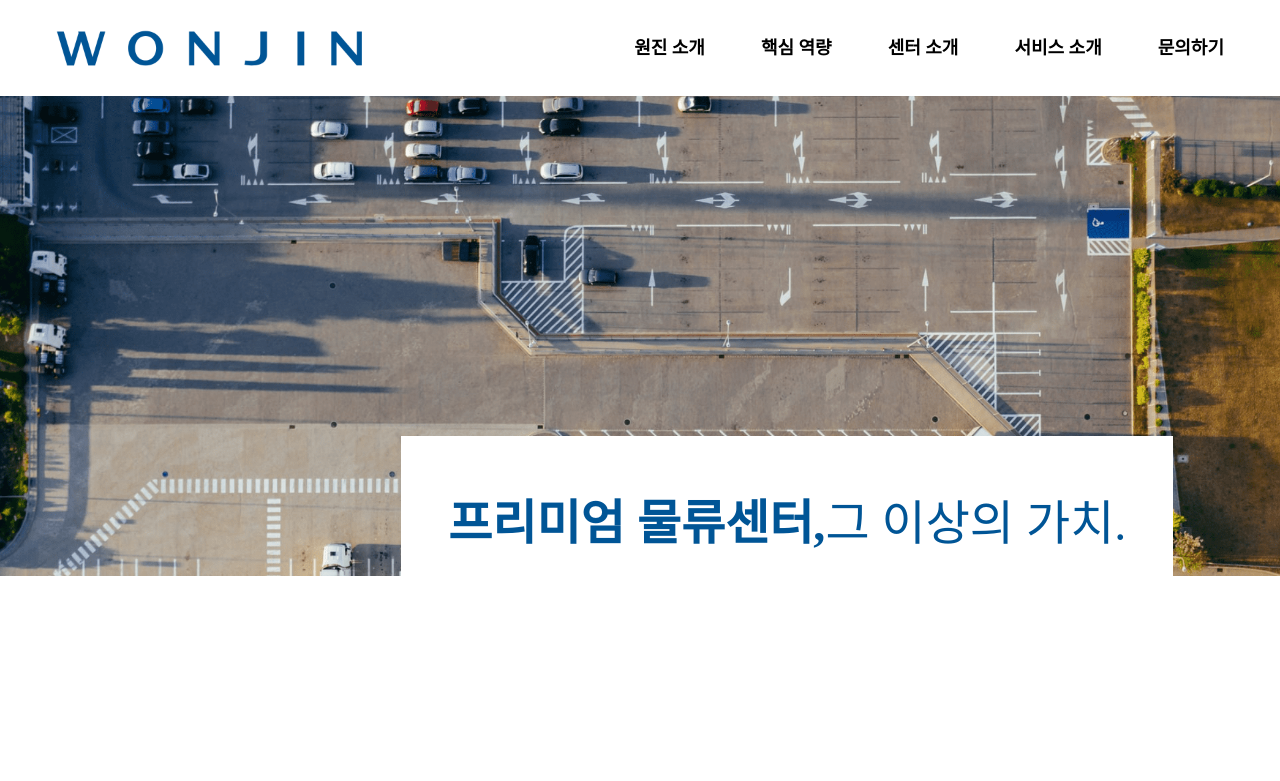
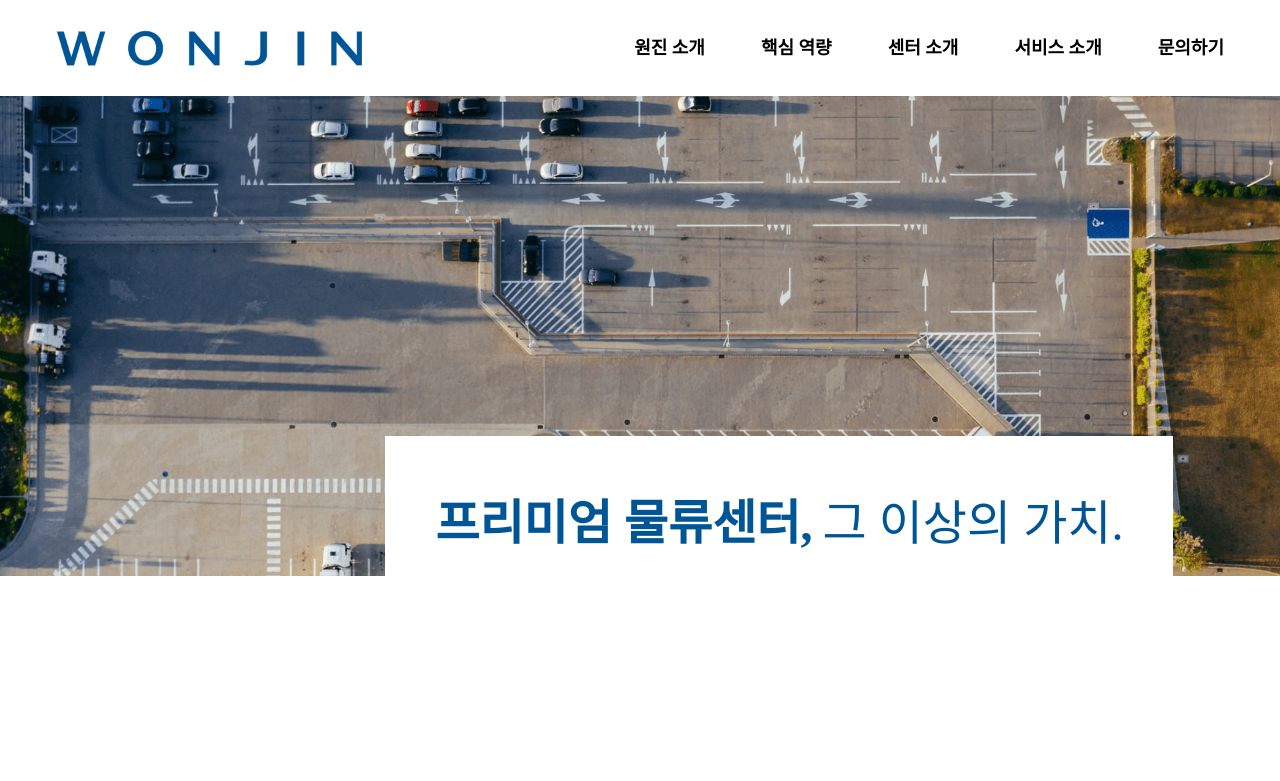
Before and after one commit to madamrocket/wonjin, a Gatsby site: page / in a window 1280 px wide. Shown: the top 781 px of the page. Built offline with nearby package versions, Linux system fonts and the light colour scheme; Gatsby itself is replaced by a stand-in of ours.

Commit message:
:art: heading 영역 message box 스타일 수정

```diff
--- a/src/components/section-intro-wonjin/heading.tsx
+++ b/src/components/section-intro-wonjin/heading.tsx
@@ -12,6 +12,9 @@ const MessageBox = styled(Container)`
   position: absolute;
   top: 21.25rem;
   right: 8.33333%;
+  max-width: 49.25rem;
+  width: 100%;
+  text-align: center;
 
   @media ${media.md} {
     transform: translateX(-50%);
@@ -24,8 +27,14 @@ function Heading() {
   return (
     <Container position="relative">
       <CoverImage src="/images/main-cover.png" height={30} />
-      <MessageBox padding="3.25rem  2.938rem">
-        <Text color="blue" fontSize={3} fontWeight="bold" inlineBlock>
+      <MessageBox padding="3.25rem  0">
+        <Text
+          color="blue"
+          fontSize={3}
+          fontWeight="bold"
+          inlineBlock
+          margin="0 0.625rem 0 0"
+        >
           프리미엄 물류센터,
         </Text>
         <Text color="blue" fontSize={3} inlineBlock>
```
